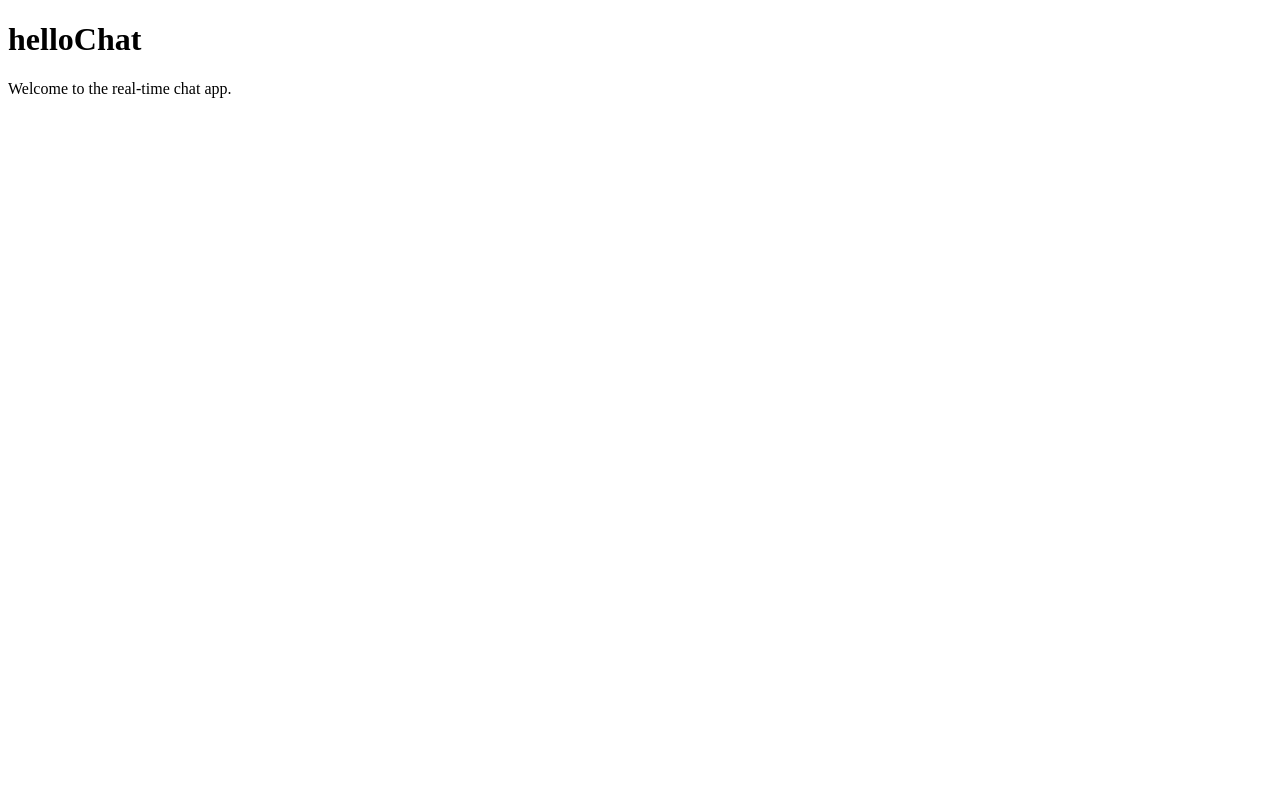
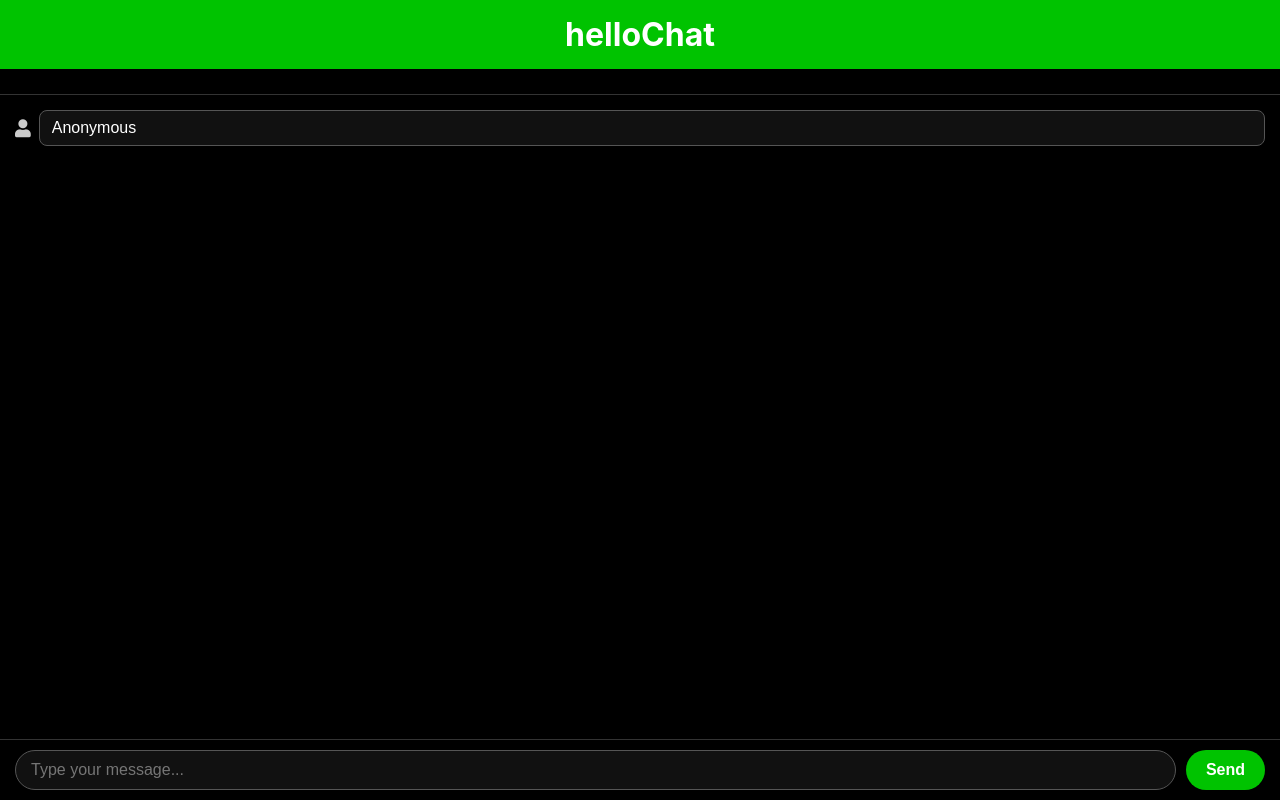
Before and after one commit to shivamgohel/hello-chat, a website: page public/index.html in a window 1280 px wide. Drawn offline with Linux system fonts and the light colour scheme.

Commit message:
feat: add HTML and dark mode style

```diff
--- a/public/index.html
+++ b/public/index.html
@@ -4,9 +4,49 @@
     <meta charset="UTF-8" />
     <meta name="viewport" content="width=device-width, initial-scale=1.0" />
     <title>helloChat</title>
+
+    <!-- FontAwesome CSS CDN -->
+    <link
+      rel="stylesheet"
+      href="https://cdnjs.cloudflare.com/ajax/libs/font-awesome/5.15.4/css/all.min.css"
+    />
+
+    <!-- Link to external CSS -->
+    <link rel="stylesheet" href="styles.css" />
   </head>
   <body>
     <h1>helloChat</h1>
-    <p>Welcome to the real-time chat app.</p>
+    <h3 id="client-count"></h3>
+
+    <div class="main">
+      <div class="name">
+        <span><i class="fas fa-user"></i></span>
+        <input
+          type="text"
+          id="name-input"
+          class="name-input"
+          value="Anonymous"
+          maxlength="20"
+          placeholder="Enter your name"
+        />
+      </div>
+
+      <!-- Messages will be dynamically inserted here by JS -->
+
+      <!-- Typing feedback -->
+      <div class="message-feedback" id="message-feedback"></div>
+    </div>
+
+    <!-- Message input form -->
+    <form class="message-form" id="message-form">
+      <input
+        type="text"
+        id="message-input"
+        placeholder="Type your message..."
+        autocomplete="off"
+        required
+      />
+      <button type="submit">Send</button>
+    </form>
   </body>
 </html>
--- /dev/null
+++ b/public/styles.css
@@ -0,0 +1,155 @@
+body {
+  font-family: -apple-system, BlinkMacSystemFont, "Segoe UI", Roboto, Oxygen,
+    Ubuntu, Cantarell, "Open Sans", "Helvetica Neue", sans-serif;
+  background: #000;
+  color: #fff;
+  margin: 0;
+  padding: 0;
+  display: flex;
+  flex-direction: column;
+  height: 100vh;
+}
+
+h1 {
+  background-color: #00c300;
+  color: white;
+  padding: 15px;
+  margin: 0;
+  font-weight: 700;
+  text-align: center;
+}
+
+h3#client-count {
+  margin: 10px 0 15px;
+  text-align: center;
+  color: #ccc;
+  font-weight: 500;
+  font-size: 18px;
+}
+
+.main {
+  flex: 1;
+  padding: 15px;
+  overflow-y: auto;
+  background: #000;
+  border-top: 1px solid #333;
+  display: flex;
+  flex-direction: column;
+}
+
+.chat-line {
+  font-size: 16px;
+  font-family: "Segoe UI", Tahoma, Geneva, Verdana, sans-serif;
+  font-weight: 400;
+  line-height: 1.5;
+  position: relative;
+  padding: 10px 15px;
+  margin-bottom: 8px;
+  border-radius: 18px;
+  max-width: 70%;
+  word-wrap: break-word;
+  font-size: 16px;
+  display: inline-block;
+  color: #fff;
+}
+
+.chat-line.user {
+  background-color: #1e4021;
+  align-self: flex-end;
+  margin-left: auto;
+}
+
+.chat-line.other {
+  background-color: #222;
+  align-self: flex-start;
+  margin-right: auto;
+}
+
+.read-receipt {
+  font-size: 12px;
+  color: #aaa;
+  margin-top: 4px;
+  text-align: right;
+  display: flex;
+  align-items: center;
+  justify-content: flex-end;
+  gap: 5px;
+  user-select: none;
+}
+
+.read-receipt i {
+  color: #00c300;
+}
+
+.name {
+  display: flex;
+  align-items: center;
+  margin-bottom: 20px;
+}
+
+.name span {
+  font-weight: bold;
+  margin-right: 8px;
+  font-size: 18px;
+  color: #ccc;
+}
+
+.name-input {
+  flex: 1;
+  padding: 8px 12px;
+  font-size: 16px;
+  border: 1px solid #555;
+  border-radius: 8px;
+  background-color: #111;
+  color: #fff;
+}
+
+/* Typing feedback */
+.message-feedback {
+  font-size: 14px;
+  color: #aaa;
+  padding: 5px 15px;
+  min-height: 20px;
+  user-select: none;
+}
+
+/* Message input form */
+form.message-form {
+  display: flex;
+  padding: 10px 15px;
+  border-top: 1px solid #333;
+  background: #000;
+}
+
+form.message-form input[type="text"] {
+  flex: 1;
+  padding: 10px 15px;
+  font-size: 16px;
+  border: 1px solid #555;
+  border-radius: 25px;
+  outline: none;
+  background-color: #111;
+  color: #fff;
+  transition: border-color 0.3s;
+}
+
+form.message-form input[type="text"]:focus {
+  border-color: #00c300;
+}
+
+form.message-form button {
+  margin-left: 10px;
+  background-color: #00c300;
+  border: none;
+  color: white;
+  font-weight: 700;
+  font-size: 16px;
+  padding: 0 20px;
+  border-radius: 25px;
+  cursor: pointer;
+  transition: background-color 0.3s;
+}
+
+form.message-form button:hover {
+  background-color: #009900;
+}
```
